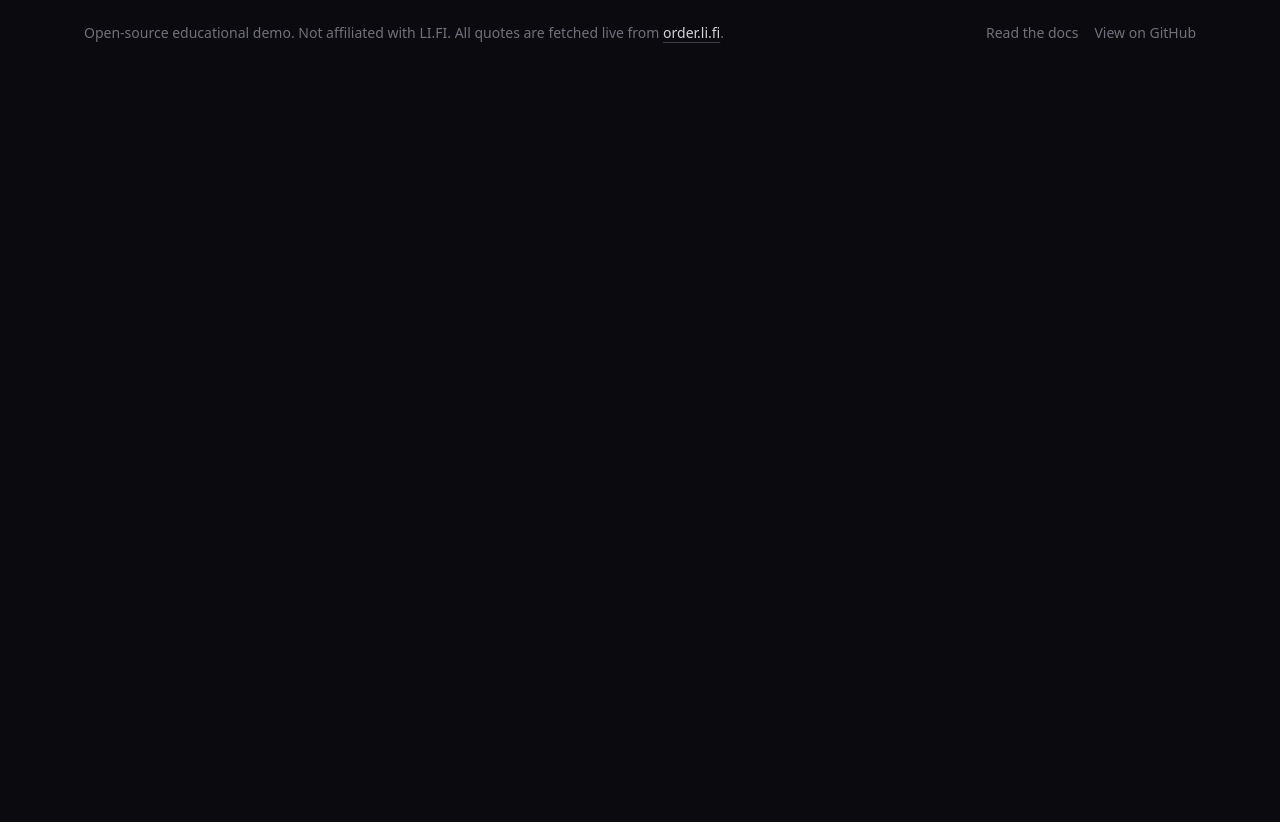
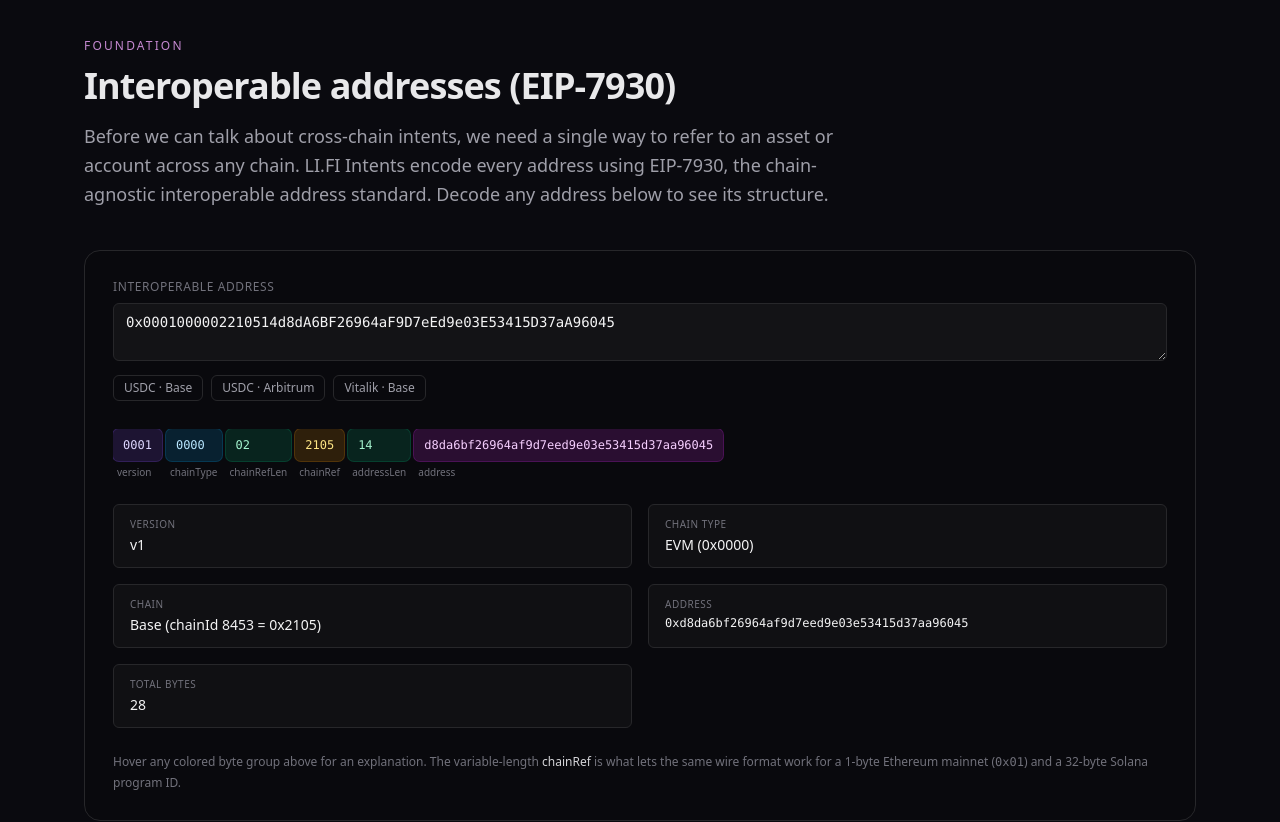
Before and after one commit to VincenImanuell/LIFI_INTENT, a React (Vite) app: page / in a window 1280 px wide. Shown: the part 1660-2482 px from the top of the page. Before the commit the page ends 1743 px from the top, so only its background shows below. Built offline with nearby package versions, Linux system fonts and the light colour scheme.

Commit message:
Add interactive EIP-7930 address decoder section

```diff
--- a/src/App.jsx
+++ b/src/App.jsx
@@ -1,6 +1,7 @@
 import Header from './components/Header'
 import Hero from './components/Hero'
 import Comparison from './components/Comparison'
+import AddressDecoder from './components/AddressDecoder'
 import Footer from './components/Footer'
 
 function App() {
@@ -10,6 +11,7 @@
       <main className="flex-1">
         <Hero />
         <Comparison />
+        <AddressDecoder />
       </main>
       <Footer />
     </div>
--- /dev/null
+++ b/src/components/AddressDecoder.jsx
@@ -0,0 +1,135 @@
+import { useMemo, useState } from 'react'
+import Section from './Section'
+import { decodeInterop, SAMPLE_ADDRESS } from '../lib/interopAddress'
+import { chainLookup } from '../lib/chains'
+
+const SEGMENT_STYLES = {
+  version: 'bg-violet-500/15 text-violet-200 ring-violet-500/30',
+  chainType: 'bg-sky-500/15 text-sky-200 ring-sky-500/30',
+  chainRefLen: 'bg-emerald-500/15 text-emerald-200 ring-emerald-500/30',
+  chainRef: 'bg-amber-500/15 text-amber-200 ring-amber-500/30',
+  addressLen: 'bg-emerald-500/15 text-emerald-200 ring-emerald-500/30',
+  address: 'bg-fuchsia-500/15 text-fuchsia-200 ring-fuchsia-500/30',
+}
+
+const SEGMENT_HELP = {
+  version: 'Wire format version (currently 0x0001). Future-proofs the encoding.',
+  chainType:
+    'Identifies which chain family this address belongs to. 0x0000 = EVM. Other values exist for Solana, Bitcoin, etc.',
+  chainRefLen: 'How many bytes the next chainRef field uses. Variable-length so small chain IDs stay compact.',
+  chainRef: 'The chain identifier itself. For EVM, this is the EIP-155 chainId encoded as big-endian bytes.',
+  addressLen: 'How many bytes the address field uses (0x14 = 20 for EVM addresses).',
+  address: 'The native address on that chain. No checksum — case is not significant inside this wrapper.',
+}
+
+export default function AddressDecoder() {
+  const [input, setInput] = useState(SAMPLE_ADDRESS)
+  const decoded = useMemo(() => {
+    try {
+      return { ok: true, value: decodeInterop(input) }
+    } catch (e) {
+      return { ok: false, error: e.message }
+    }
+  }, [input])
+
+  return (
+    <Section
+      id="address"
+      eyebrow="Foundation"
+      title="Interoperable addresses (EIP-7930)"
+      lede="Before we can talk about cross-chain intents, we need a single way to refer to an asset or account across any chain. LI.FI Intents encode every address using EIP-7930, the chain-agnostic interoperable address standard. Decode any address below to see its structure."
+    >
+      <div className="rounded-2xl border border-zinc-800 bg-zinc-950/40 p-5 sm:p-7">
+        <label className="block text-xs uppercase tracking-wider text-zinc-500 mb-2">
+          Interoperable address
+        </label>
+        <textarea
+          value={input}
+          onChange={(e) => setInput(e.target.value.trim())}
+          rows={2}
+          spellCheck={false}
+          className="w-full font-mono text-xs sm:text-sm bg-zinc-900/70 border border-zinc-800 rounded-md px-3 py-2 text-zinc-100 focus:outline-none focus:border-zinc-600 break-all"
+        />
+        <div className="mt-2 flex flex-wrap gap-2">
+          {[
+            { label: 'USDC · Base', value: '0x0001000002210514833589fCD6eDb6E08f4c7C32D4f71b54bdA02913' },
+            { label: 'USDC · Arbitrum', value: '0x0001000002A4B114af88d065e77c8cC2239327C5EDb3A432268e5831' },
+            { label: 'Vitalik · Base', value: SAMPLE_ADDRESS },
+          ].map((s) => (
+            <button
+              key={s.label}
+              onClick={() => setInput(s.value)}
+              className="text-xs text-zinc-400 hover:text-zinc-100 border border-zinc-800 hover:border-zinc-600 rounded-md px-2.5 py-1 transition"
+            >
+              {s.label}
+            </button>
+          ))}
+        </div>
+
+        {!decoded.ok && (
+          <div className="mt-6 rounded-md border border-red-500/30 bg-red-500/10 px-4 py-3 text-sm text-red-200">
+            {decoded.error}
+          </div>
+        )}
+
+        {decoded.ok && <DecodedView v={decoded.value} />}
+      </div>
+    </Section>
+  )
+}
+
+function DecodedView({ v }) {
+  const chain = v.chainId ? chainLookup(v.chainId) : null
+  return (
+    <div className="mt-7 space-y-6">
+      <div className="overflow-x-auto">
+        <div className="flex gap-1 min-w-max">
+          {v.segments.map((s) => (
+            <div key={s.label} className="flex flex-col">
+              <div
+                className={`px-2.5 py-2 font-mono text-[11px] sm:text-xs rounded-md ring-1 ${SEGMENT_STYLES[s.label]}`}
+                title={SEGMENT_HELP[s.label]}
+              >
+                {s.hex}
+              </div>
+              <div className="text-[10px] mt-1 text-zinc-500 px-1">{s.label}</div>
+            </div>
+          ))}
+        </div>
+      </div>
+
+      <dl className="grid grid-cols-1 sm:grid-cols-2 gap-4 text-sm">
+        <Detail label="Version" value={`v${v.version}`} />
+        <Detail label="Chain type" value={`${v.chainTypeName} (0x${v.chainType})`} />
+        <Detail
+          label="Chain"
+          value={
+            chain
+              ? `${chain.name} (chainId ${v.chainId} = 0x${chain.hex})`
+              : `Raw ref 0x${v.chainRef}`
+          }
+        />
+        <Detail label="Address" value={v.address} mono />
+        <Detail label="Total bytes" value={v.rawLength} />
+      </dl>
+
+      <div className="text-xs text-zinc-500 leading-relaxed">
+        Hover any colored byte group above for an explanation. The variable-length{' '}
+        <span className="text-zinc-300">chainRef</span> is what lets the same wire format work for
+        a 1-byte Ethereum mainnet (
+        <span className="font-mono">0x01</span>) and a 32-byte Solana program ID.
+      </div>
+    </div>
+  )
+}
+
+function Detail({ label, value, mono = false }) {
+  return (
+    <div className="rounded-md bg-zinc-900/50 border border-zinc-800 px-4 py-3">
+      <div className="text-[10px] uppercase tracking-wider text-zinc-500">{label}</div>
+      <div className={`mt-1 text-zinc-100 ${mono ? 'font-mono text-xs break-all' : ''}`}>
+        {value}
+      </div>
+    </div>
+  )
+}
```
